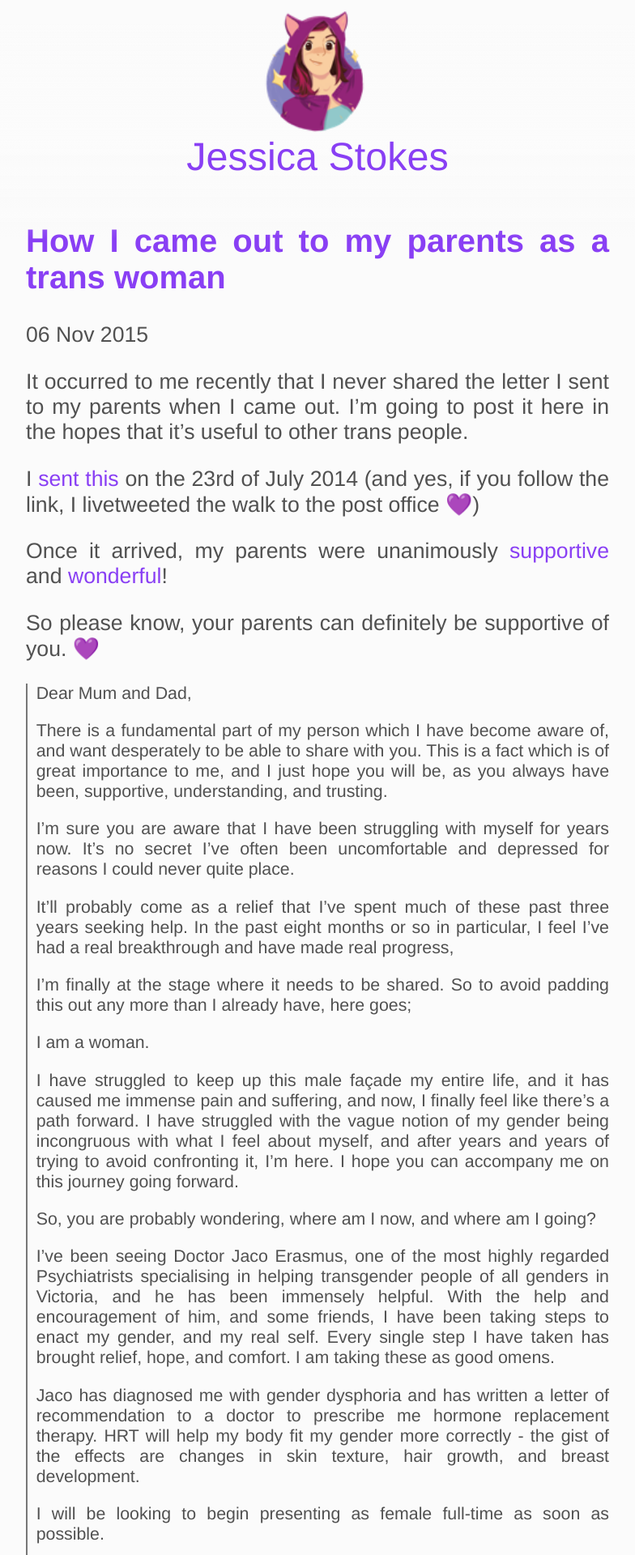
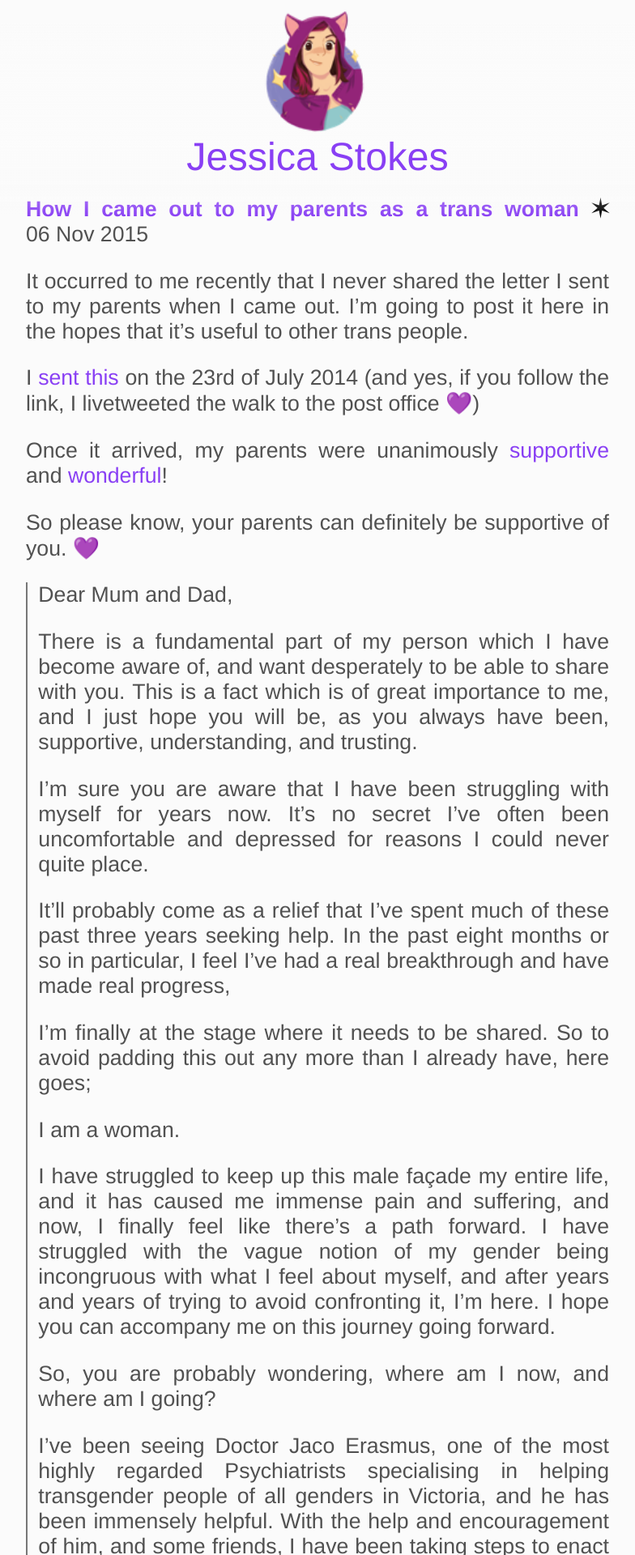
Before and after one commit to ticky/jessicastokes.net, a Jekyll site: the page built from _posts/2015-11-06-coming-out-as-trans.markdown, in a window 1280 px wide. Shown: the top 1920 px of the page at 81% size, without its empty margins (248-1032 px from the left). Built offline with Jekyll 4.4.1, drawn with Linux system fonts in a browser that asks for light colours.

Commit message:
Blog layout tweaks
- headings to h2
- dates on same line
- don't shrink blockquotes!
- improve alignment of top of content area

```diff
--- a/_layouts/post.html
+++ b/_layouts/post.html
@@ -3,8 +3,7 @@ layout: default
 ---
 
 <article>
-  <h1><a href="{{ page.url }}">{{ page.title }}</a></h1>
-  <p class="meta">{{ page.date | date_to_string }}</p>
+  <h2><a href="{{ page.url }}">{{ page.title }}</a></h2><span class="meta">{{ page.date | date_to_string }}</span>
 
   {{ content }}
 </article>
--- a/css/style.scss
+++ b/css/style.scss
@@ -2,6 +2,8 @@
 ---
 
 @import "mixins";
+
+$screen-background-color: #fbfbfb;
 
 * {
   box-sizing: border-box;
@@ -23,7 +25,7 @@ body {
   flex-direction: column;
 
   @media screen {
-    background-color: #fbfbfb;
+    background-color: $screen-background-color;
   }
 
   @media screen and (min-width: 375px) {
@@ -105,7 +107,7 @@ a {
 h2 {
   font-size: inherit;
   color: #893ff4;
-  margin-bottom: 0;
+  margin: 0;
 
   + p {
     margin-top: 0;
@@ -118,12 +120,14 @@ h3 {
 }
 
 .blog-posts > li > a + .meta:before,
+article h2:after,
 h3:after {
   content: ' ✶ ';
   color: black;
   text-decoration: none;
 }
 
+article h2,
 h3 + p {
   display: inline;
 }
@@ -132,15 +136,15 @@ header {
   top: 0;
   width: 100%;
   padding-top: .25em;
-  padding-bottom: 3em;
-  margin-bottom: -2em;
+  padding-bottom: 2em;
+  margin-bottom: -1.5em;
   text-align: left;
   pointer-events: none;
 
   @media screen {
     position: -webkit-sticky;
     position: sticky;
-    background: linear-gradient(to bottom, rgba(251,251,251,1) 0%, rgba(251,251,251,1) 10%, rgba(251,251,251,0.8) 65%, rgba(251,251,251,0) 100%);
+    background: linear-gradient(to bottom, rgba(251,251,251,1) 0%, rgba(251,251,251,1) 10%, rgba(251,251,251,0.8) 70%, rgba(251,251,251,0) 100%);
   }
 
   div {
@@ -212,10 +216,14 @@ header {
 .scaffolding {
   width: 100%;
   text-align: justify;
-  padding: 0 .5em 4em .5em;
+  padding: .5em .5em 4em .5em;
 
   @media screen {
     max-width: 28em;
+  }
+
+  > p:first-child {
+    margin-top: 0;
   }
 }
 
@@ -230,7 +238,7 @@ article > :last-child {
 }
 
 li > .meta,
-article h1 + .meta {
+article h2 + .meta {
   white-space: nowrap;
 }
 
@@ -258,7 +266,6 @@ blockquote {
   margin: 0;
   border-left: .1em solid #777;
   padding-left: .5em;
-  font-size: .8em;
 }
 
 code,
```
